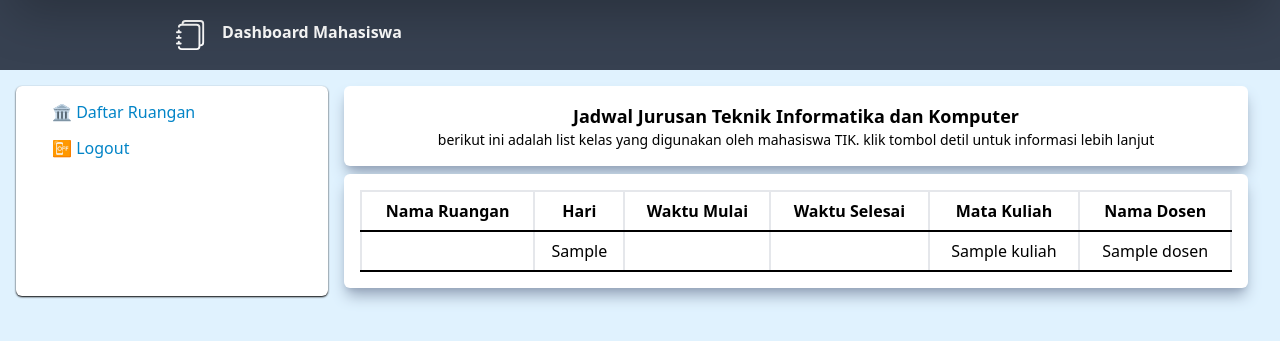
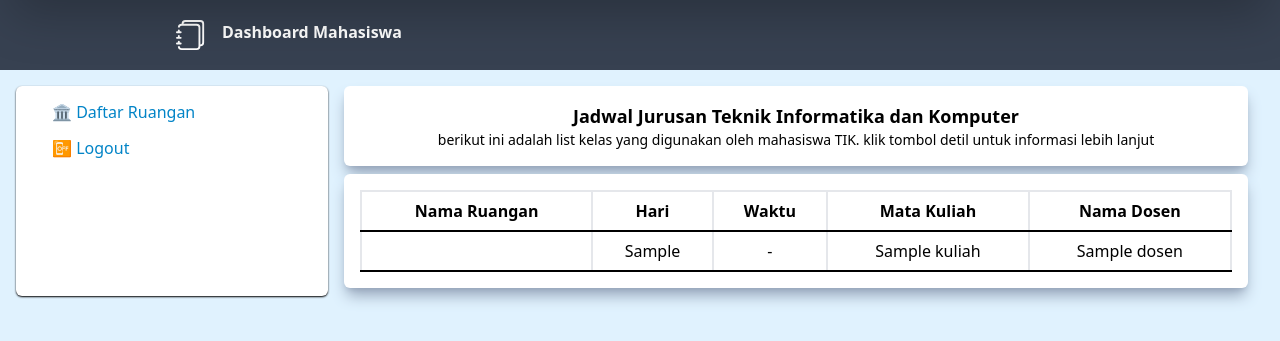
Before and after one commit to Chifaaan/UAS_Webpro, a PHP site: page /page/dashboard.php in a window 1280 px wide. Shown: the part 88-429 px from the top of the page. Run offline with PHP 8.4, Linux system fonts and the light colour scheme; tables that the repository leaves empty hold one stand-in row (values such as "Sample post"); data that the repository does not hold is empty; some libraries are stand-ins or nearby versions.

Commit message:
Adjust Waktu di Dashboard

```diff
--- a/page/dashboard.php
+++ b/page/dashboard.php
@@ -93,8 +93,7 @@
               <tr>
                 <th class="border-2 border-b-black w-1/8 p-2">Nama Ruangan</th>
                 <th class="border-2 border-b-black W-1/8 p-2">Hari</th>
-                <th class="border-2 border-b-black W-1/8 p-2">Waktu Mulai</th>
-                <th class="border-2 border-b-black W-1/8 p-2">Waktu Selesai</th>
+                <th class="border-2 border-b-black W-1/8 p-2">Waktu</th>
                 <th class="border-2 border-b-black w-2/8 p-2">Mata Kuliah</th>
                 <th class="border-2 border-b-black W-2/8 p-2">Nama Dosen</th>
               </tr>
@@ -106,8 +105,10 @@
                   <tr>
                     <td class="border-2 border-b-black p-2"><?= $row['id_ruangan']; ?></td>
                     <td class="border-2 border-b-black p-2"><?= $row['hari']; ?></td>
-                    <td class="border-2 border-b-black p-2"><?= $row['waktu_mulai']; ?></td>
-                    <td class="border-2 border-b-black p-2"><?= $row['waktu_selesai']; ?></td>
+                    <td class="border-2 border-b-black p-2">
+                      <?php echo isset($row['waktu_mulai']) ? $row['waktu_mulai'] : ''; ?> -
+                      <?php echo isset($row['waktu_selesai']) ? $row['waktu_selesai'] : ''; ?>
+                    </td>
                     <td class="border-2 border-b-black p-2"><?= $row['nama_matkul']; ?></td>
                     <td class="border-2 border-b-black p-2"><?= $row['nama_dosen']; ?></td>
                     </td>
```
